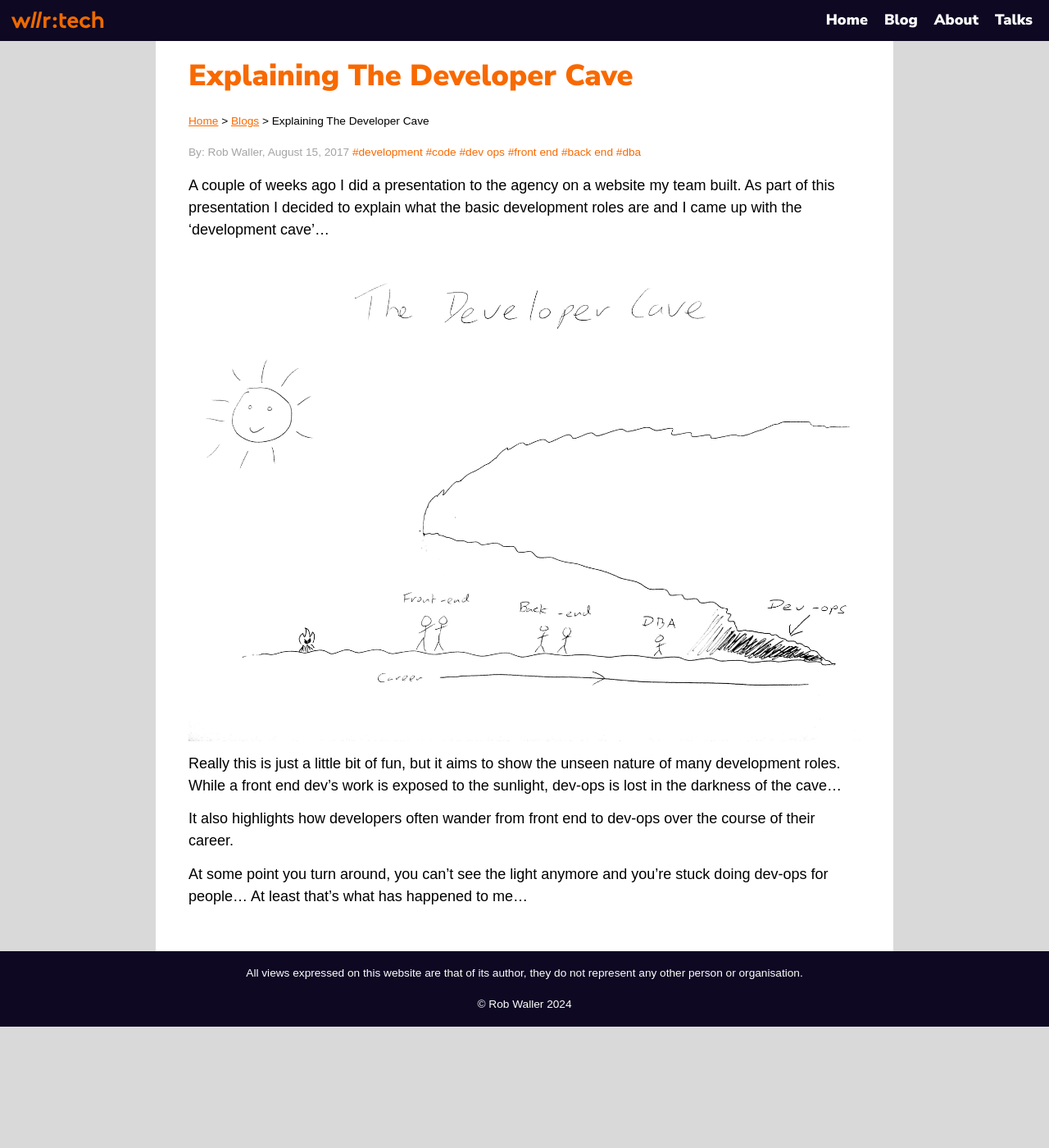
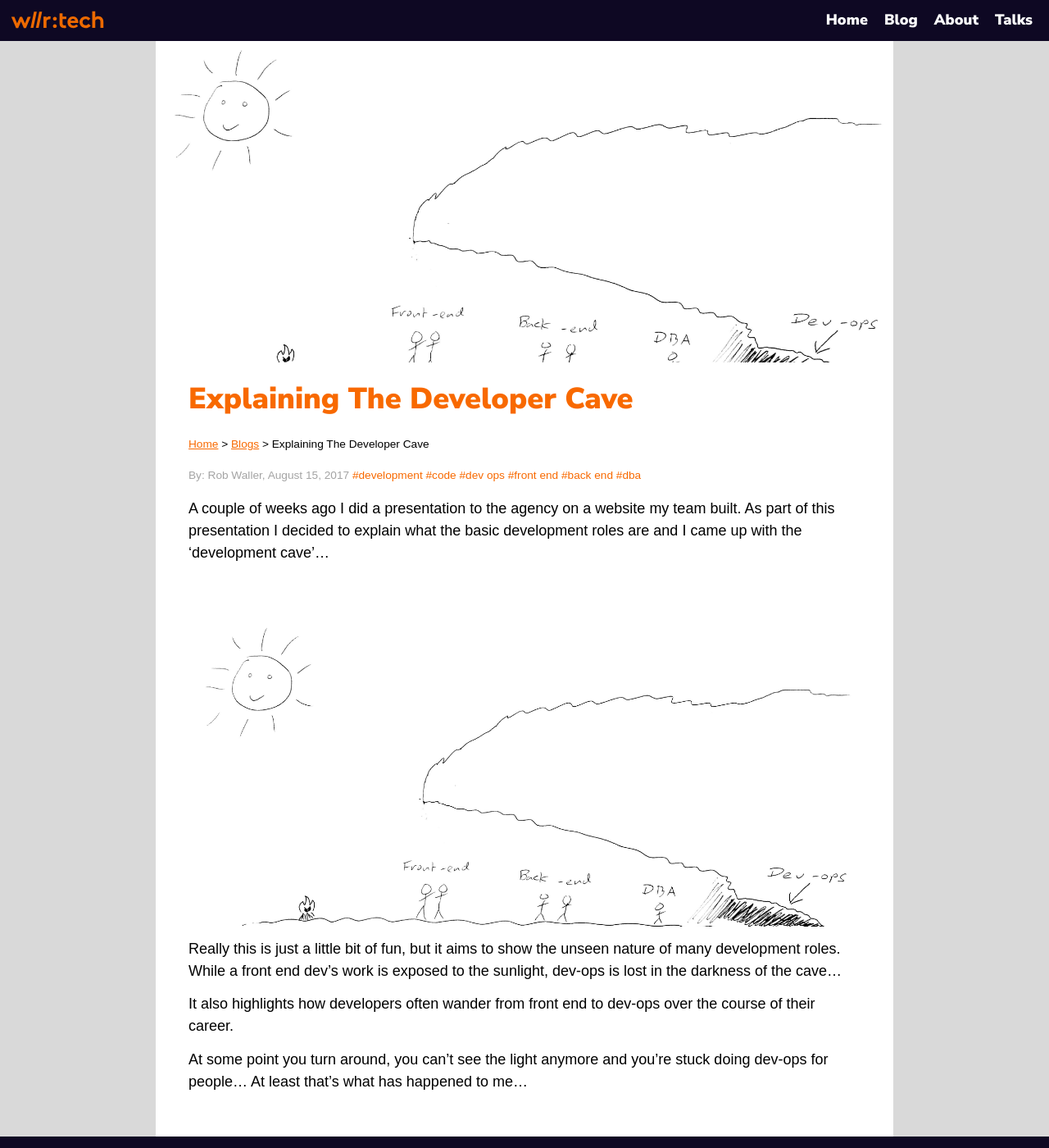
Before and after one commit to RobDWaller/robdwaller.github.io, a Jekyll site: the page built from _posts/2017-08-15-explaining-developer-cave.md, in a window 1280 px wide and 1400 px high. Shown: the whole window at 82% size. Built offline with Jekyll 4.4.1, drawn with Linux system fonts in a browser that asks for light colours; comment, search, counter and statistics services are not loaded.

Commit message:
Added post on origins of mathematics and updated content layout to cope with an image for the article.

```diff
--- a/_layouts/content.html
+++ b/_layouts/content.html
@@ -6,6 +6,9 @@
     <body>
         {% include header.html %}
         <div class="content">
+            {% if page.image %}
+                <img src="{{ page.image }}" />
+            {% endif %}
             <section>
                 {{ content }}
             </section>
--- a/_sass/layout.scss
+++ b/_sass/layout.scss
@@ -102,8 +102,16 @@ header {
     width: 900px;
     margin: 0px auto;
     display: flex;
-    flex-direction: row;
+    flex-direction: column;
     background: white;
+
+    img {
+        width: 900px;
+        height: 394px;
+        display: block;
+        margin-top: 48px;
+        object-fit: cover;
+    }
 }
 
 .wrapper, .content {
@@ -127,6 +135,12 @@ header {
     }
 }
 
+.content {
+    section:nth-child(2) {
+        margin-top: 0px;
+    }
+}
+
 footer {
     width: 100%;
     margin: 0px auto;
```
Also changed, not shown: _posts/2021-11-25-origins-mathematics-journey-towards-computers.md (added, +36 -0 lines).
